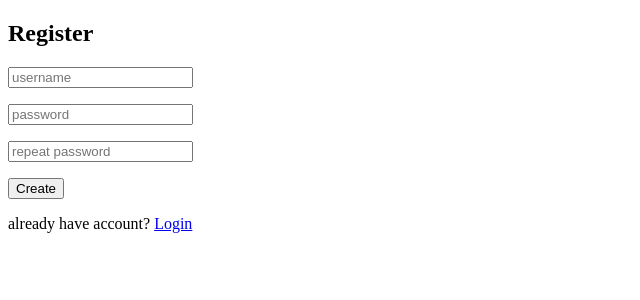
After one commit to j3mierz/Final_project, a Django app: template djangoProject/templates/accounts/register_view.html in a window 1280 px wide. The commit adds this page. Shown: the top 300 px of the page, without its empty margins (0-640 px from the left). Run offline with Django 5.2, Linux system fonts and the light colour scheme; the template is opened without the code that fills it, so the values that code supplies are empty.

Commit message:
register template added and links add

```diff
--- a/djangoProject/templates/accounts/login_view.html
+++ b/djangoProject/templates/accounts/login_view.html
@@ -7,7 +7,7 @@
         <p><input type="password" name="password" placeholder="Haslo"></p>
 
         {% csrf_token %}
-        <button type="submit">Create</button>
+        <button type="submit">Log in</button>
     </form>
-     <p>don't have account yet? <a href=''>register</a></p>
+     <p>don't have account yet? <a href='{% url "register_view" %}'>register</a></p>
 {% endblock %}
--- /dev/null
+++ b/djangoProject/templates/accounts/register_view.html
@@ -0,0 +1,14 @@
+{% extends 'base.html' %}
+{% block content %}
+    <h2>Register</h2>
+    <h3>{{ error }}</h3>
+    <form method="POST">
+        <p><input type="text" name="username" placeholder="username"></p>
+        <p><input type="password" name="password" placeholder="password"></p>
+        <p><input type="password" name="password2" placeholder="repeat password"></p>
+
+        {% csrf_token %}
+        <button type="submit">Create</button>
+    </form>
+     <p>already have account? <a href='{% url "login_view" %}'>Login</a></p>
+{% endblock %}
```
